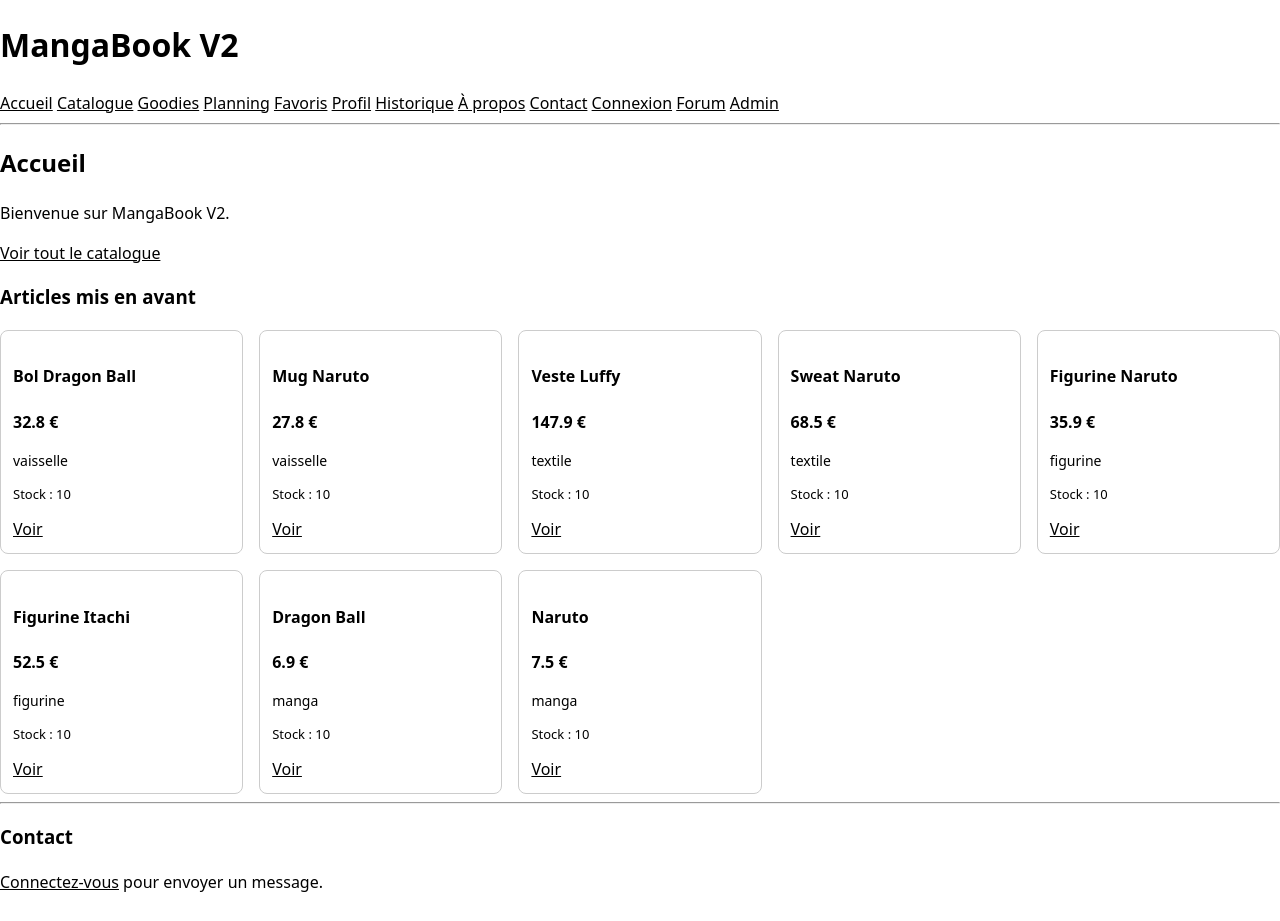
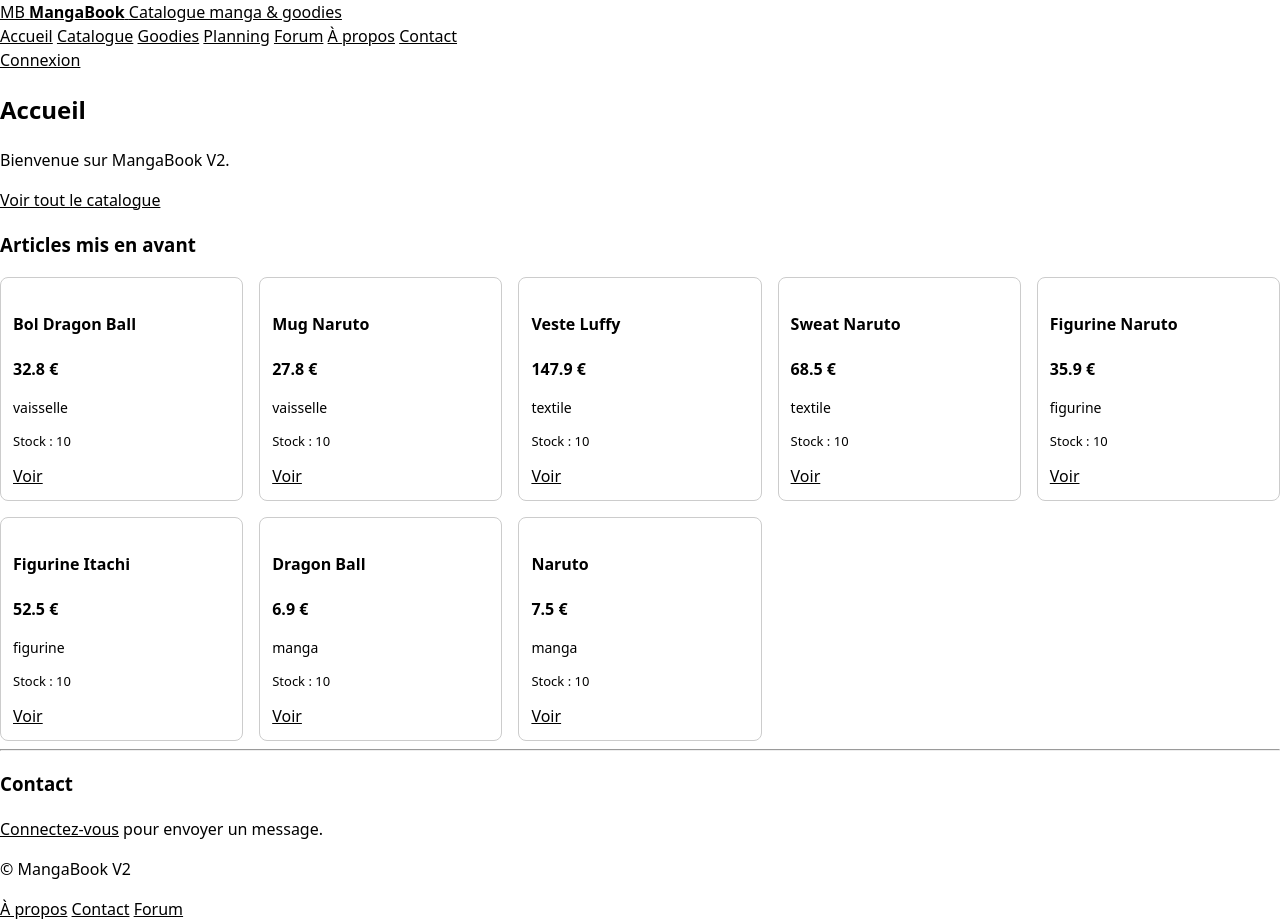
Before and after one commit to Matomina/flask-manga-book-V2, a Flask app: page / in a window 1280 px wide. Before the commit the page ends 892 px from the top, so only its background shows below. Run offline with Flask 3, Linux system fonts and the light colour scheme; data comes from the database, SQL or seed files in the repository.

Commit message:
refactor(public): clean public base layout

```diff
--- a/app/templates/base.html
+++ b/app/templates/base.html
@@ -2,8 +2,14 @@
 <html lang="fr">
   <head>
     <meta charset="UTF-8" />
-    <meta name="viewport" content="width=device-width, initial-scale=1.0" />
+    <meta name="viewport" content="width=device-width, initial-scale=1" />
+    <meta
+      name="description"
+      content="{% block meta_description %}MangaBook V2, catalogue manga, figurines, goodies, planning de sorties et forum communautaire.{% endblock %}"
+    />
+
     <title>{% block title %}MangaBook V2{% endblock %}</title>
+
     <link
       rel="stylesheet"
       href="{{ url_for('static', filename='css/base.css') }}"
@@ -16,60 +22,75 @@
       rel="stylesheet"
       href="{{ url_for('static', filename='css/public.css') }}"
     />
-    <link
-      rel="stylesheet"
-      href="{{ url_for('static', filename='css/forum.css') }}"
-    />
-    <link
-      rel="stylesheet"
-      href="{{ url_for('static', filename='css/auth.css') }}"
-    />
-    <link
-      rel="stylesheet"
-      href="{{ url_for('static', filename='css/admin.css') }}"
-    />
+
+    {% block extra_css %}{% endblock %}
   </head>
-  <body>
-    <header>
-      <h1>MangaBook V2</h1>
 
-      <nav>
+  <body class="public-shell">
+    <header class="public-header">
+      <div class="public-header__inner">
+        <a class="public-header__brand" href="{{ url_for('public.home') }}">
+          <span class="public-header__logo">MB</span>
+          <span class="public-header__brand-text">
+            <strong>MangaBook</strong>
+            <span>Catalogue manga & goodies</span>
+          </span>
+        </a>
+
+        <nav class="public-header__nav" aria-label="Navigation principale">
           <a href="{{ url_for('public.home') }}">Accueil</a>
           <a href="{{ url_for('public.articles') }}">Catalogue</a>
           <a href="{{ url_for('public.goodies') }}">Goodies</a>
           <a href="{{ url_for('public.planning') }}">Planning</a>
+          <a href="{{ url_for('forum.index') }}">Forum</a>
+          <a href="{{ url_for('public.about') }}">À propos</a>
+          <a href="{{ url_for('public.contact') }}">Contact</a>
+        </nav>
+
+        <div class="public-header__actions">
+          {% if session.get("user_id") %}
           <a href="{{ url_for('public.favorites') }}">Favoris</a>
           <a href="{{ url_for('public.profile') }}">Profil</a>
-        <a href="{{ url_for('public.history') }}">Historique</a>
-        <a href="{{ url_for('public.about') }}">À propos</a>
-        <a href="{{ url_for('public.contact') }}">Contact</a>
-        {% if session.get("user_id") %}
+
           <form
+            class="public-header__logout"
             action="{{ url_for('auth.logout') }}"
             method="post"
-          style="display: inline"
           >
-          <button type="submit">Déconnexion</button>
+            <button class="btn btn-secondary" type="submit">Déconnexion</button>
           </form>
           {% else %}
-        <a href="{{ url_for('auth.login') }}">Connexion</a>
+          <a class="btn btn-primary" href="{{ url_for('auth.login') }}">
+            Connexion
+          </a>
           {% endif %}
-        <a href="{{ url_for('forum.index') }}">Forum</a>
-        <a href="{{ url_for('admin.dashboard') }}">Admin</a>
-      </nav>
-
-      <hr />
+        </div>
+      </div>
     </header>
 
-    <main>
+    <main class="public-main">
       {% with messages = get_flashed_messages(with_categories=true) %} {% if
       messages %}
-      <div class="flash-messages">
+      <div class="flash-messages" role="status" aria-live="polite">
         {% for category, message in messages %}
-        <div class="flash {{ category }}">{{ message }}</div>
+        <div class="flash flash--{{ category }}">{{ message }}</div>
         {% endfor %}
       </div>
       {% endif %} {% endwith %} {% block content %}{% endblock %}
     </main>
+
+    <footer class="public-footer">
+      <div class="public-footer__inner">
+        <p>&copy; MangaBook V2</p>
+
+        <nav aria-label="Navigation secondaire">
+          <a href="{{ url_for('public.about') }}">À propos</a>
+          <a href="{{ url_for('public.contact') }}">Contact</a>
+          <a href="{{ url_for('forum.index') }}">Forum</a>
+        </nav>
+      </div>
+    </footer>
+
+    {% block extra_js %}{% endblock %}
   </body>
 </html>
```
Lines whose indentation alone changed are shown as unchanged.
